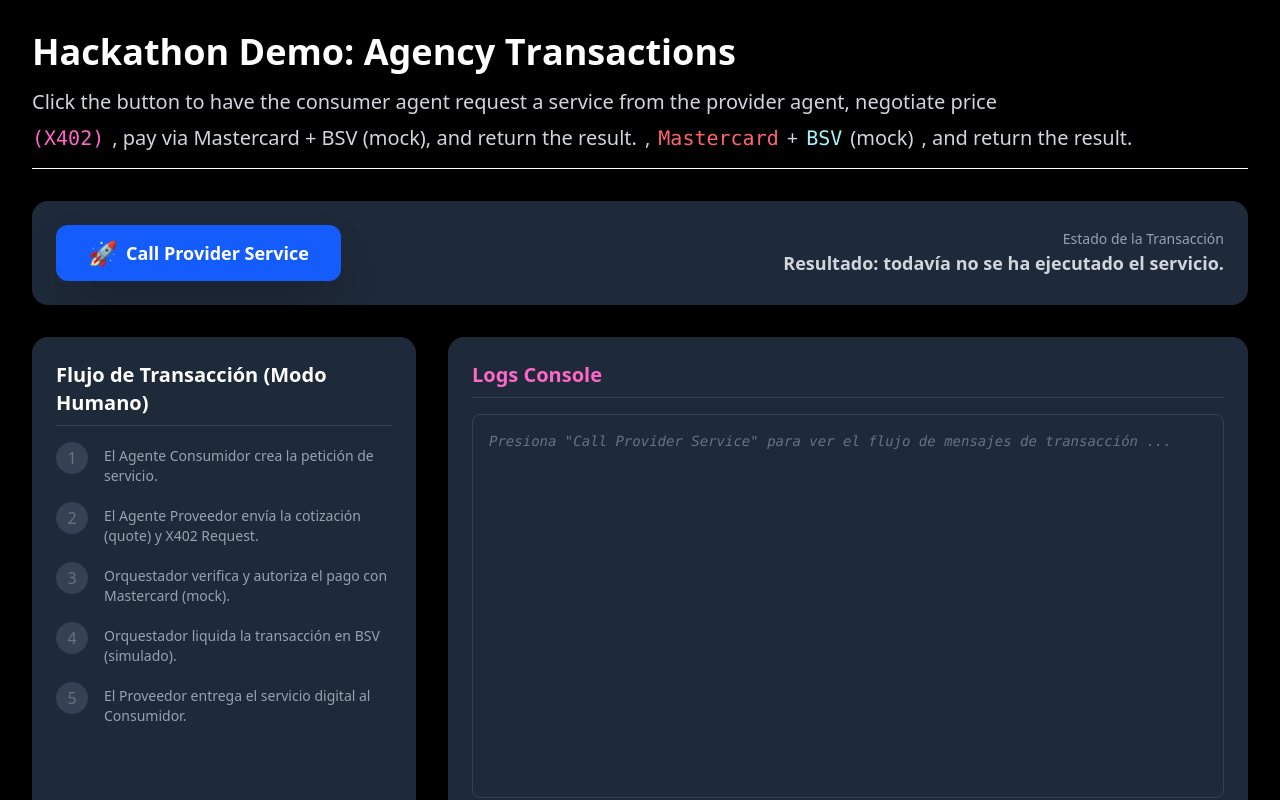
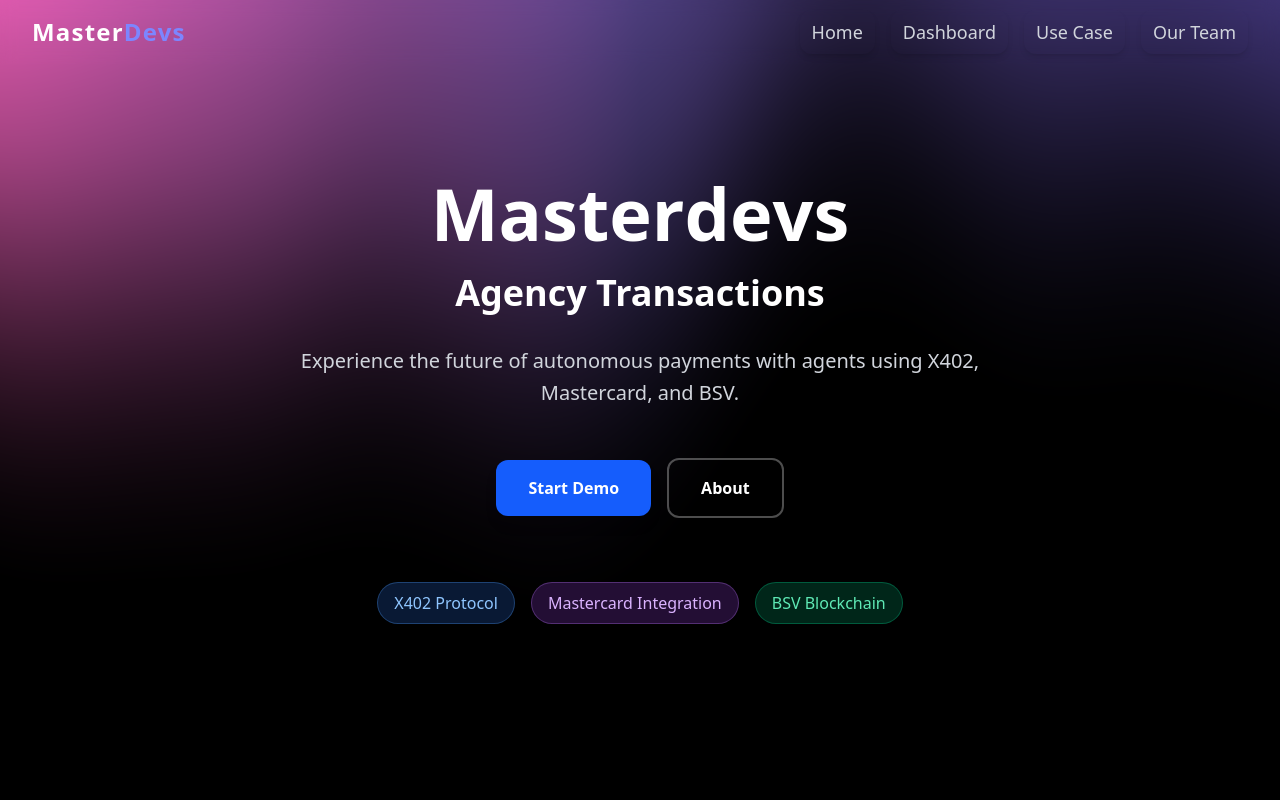
Before and after one commit to Augit1/Agentic-Transactions-X402-Mastercard, a React (Vite) app in the folder frontend/: page / in a window 1280 px wide. Shown: the top 800 px of the page. Built offline with nearby package versions, Linux system fonts and the light colour scheme.

Commit message:
Pass scroll handler to Navigation and Hero components for improved navigation functionality (added again, becouse I deleted it)

```diff
--- a/frontend/src/App.tsx
+++ b/frontend/src/App.tsx
@@ -70,7 +70,24 @@
 
   return (
     <>
+      {/* 3. Pasar la función a Navigation */}
+      <Navigation onScrollTo={handleScroll} />
+      <div className="min-h-screen bg-black">
+        <div id="hero">
+          {/* 4. Pasar la función a Hero como prop, por ejemplo, 'onStartDemoClick' */}
+          <Hero onStartDemoClick={() => handleScroll('dashboard')} />
+        </div>
+          <div id= "dashboard" className='pt-35'>
           <AgentDashboard  />
+        </div>
+        <div id = "journal" className='pt-20'>
+          <Journalism  />
+        </div>
+        <div id = "team" className='pt-40'>
+          <Team />
+        </div>
+        <Footer/>
+      </div>
     </>
   );
 };
```
